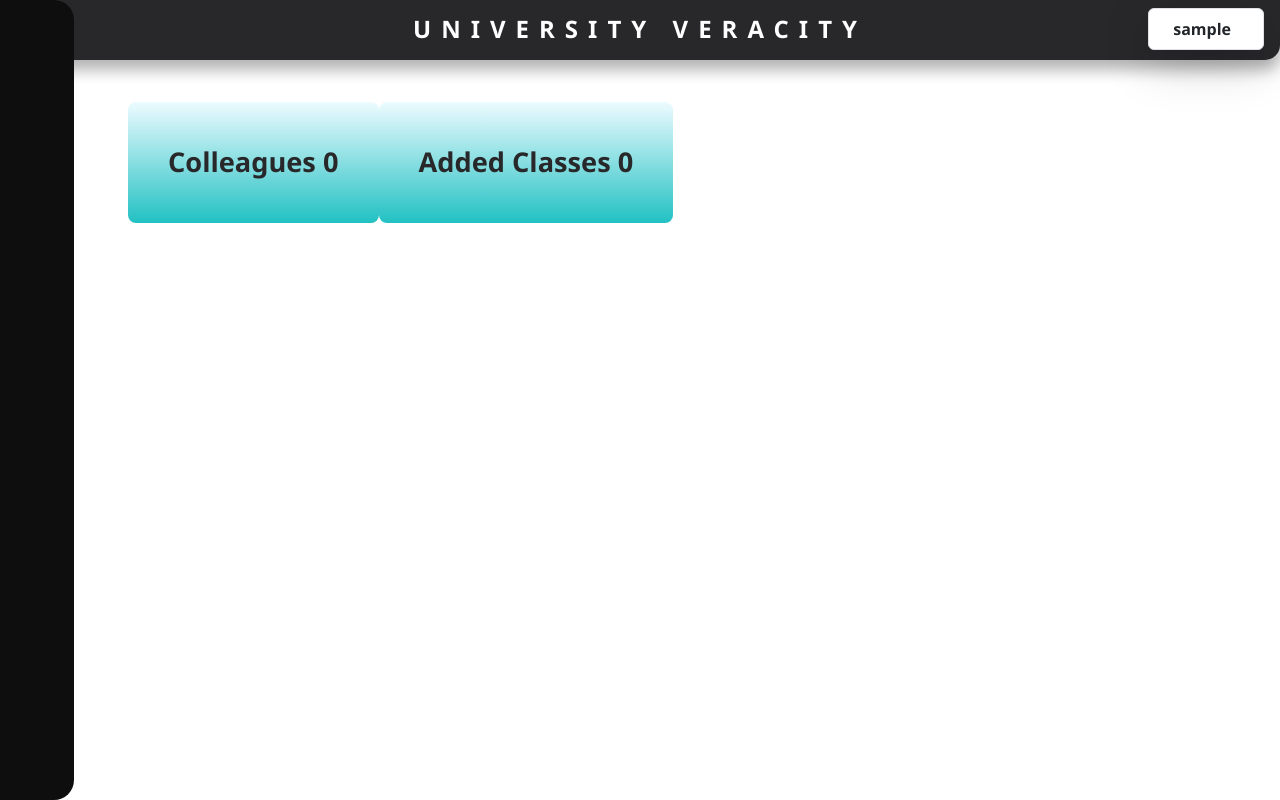
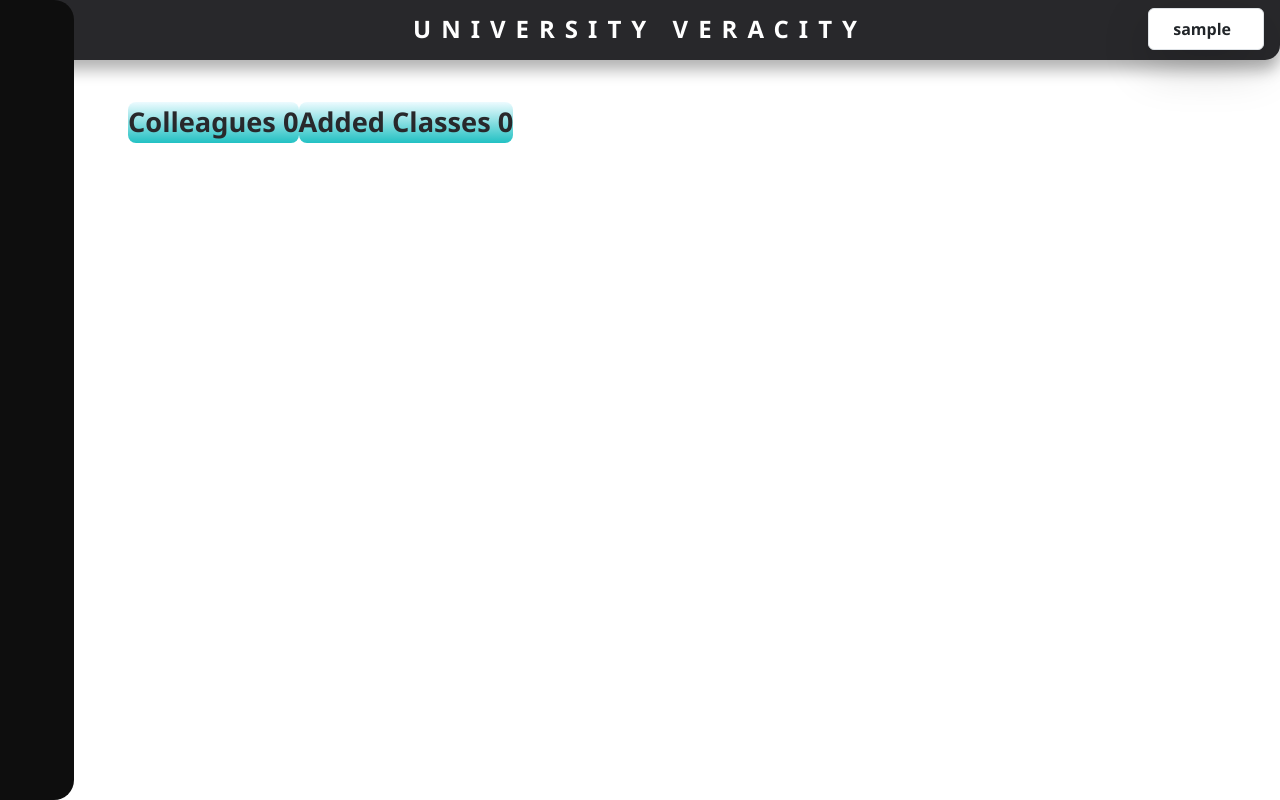
Before and after one commit to Verkiel-cmd/student-management-frontend, a React (Vite) app: page /Dashboard in a window 1280 px wide. Built offline with nearby package versions, Linux system fonts and the light colour scheme; no server answers; sample sign-in values are in the browser's storage; some icons are missing.

Commit message:
Updated XYZ feature / bugfix / etc

```diff
--- a/src/Webstyles/main_side.css
+++ b/src/Webstyles/main_side.css
@@ -450,7 +450,6 @@ a.sidebar-link:hover {
     background: rgb(34, 193, 195);
     background: linear-gradient(0deg, rgba(34, 193, 195, 1) 0%, rgba(237, 251, 255, 1) 100%);
     border-radius: 8px;
-    padding: 2.5rem;
     max-width: auto;
     margin-top: 50px;
     display: inline-block;
```
